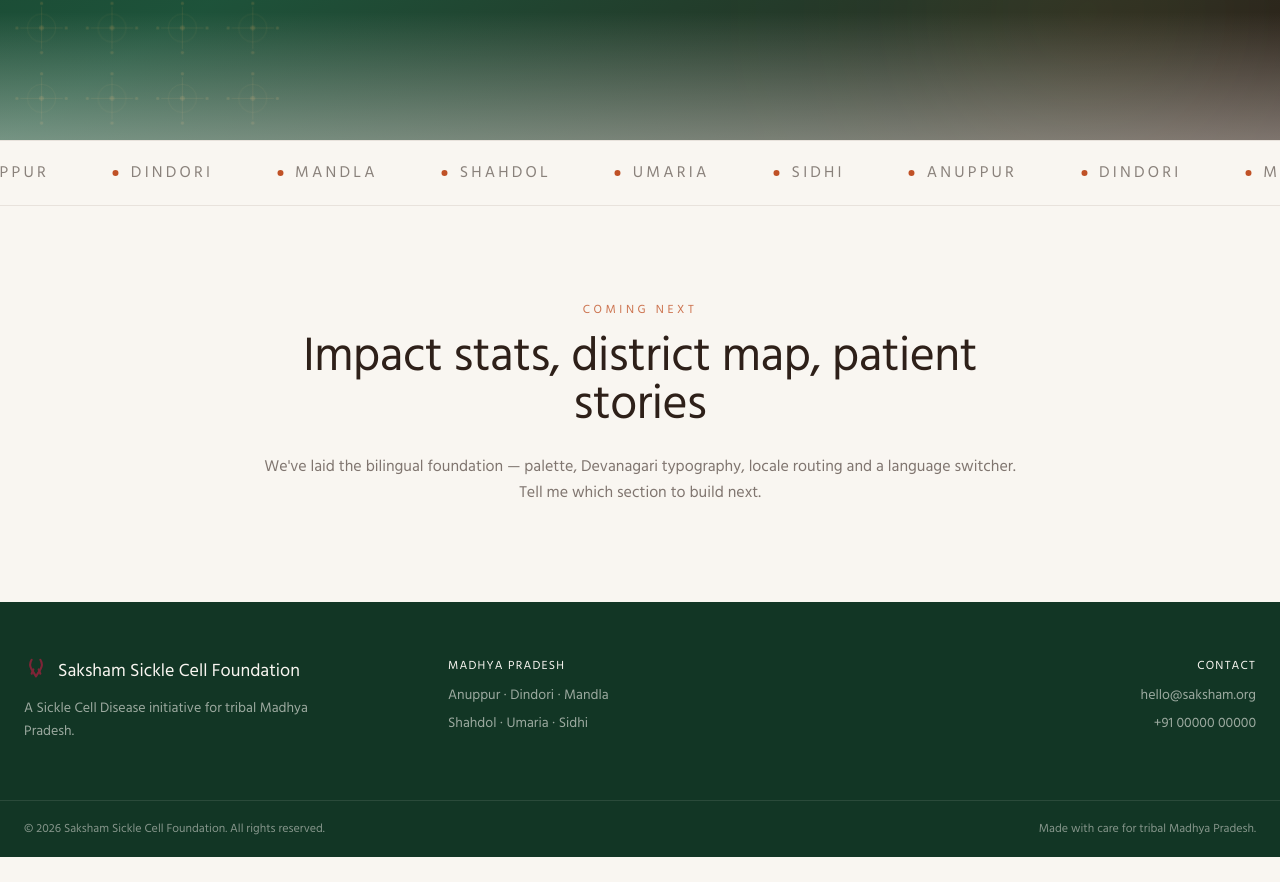
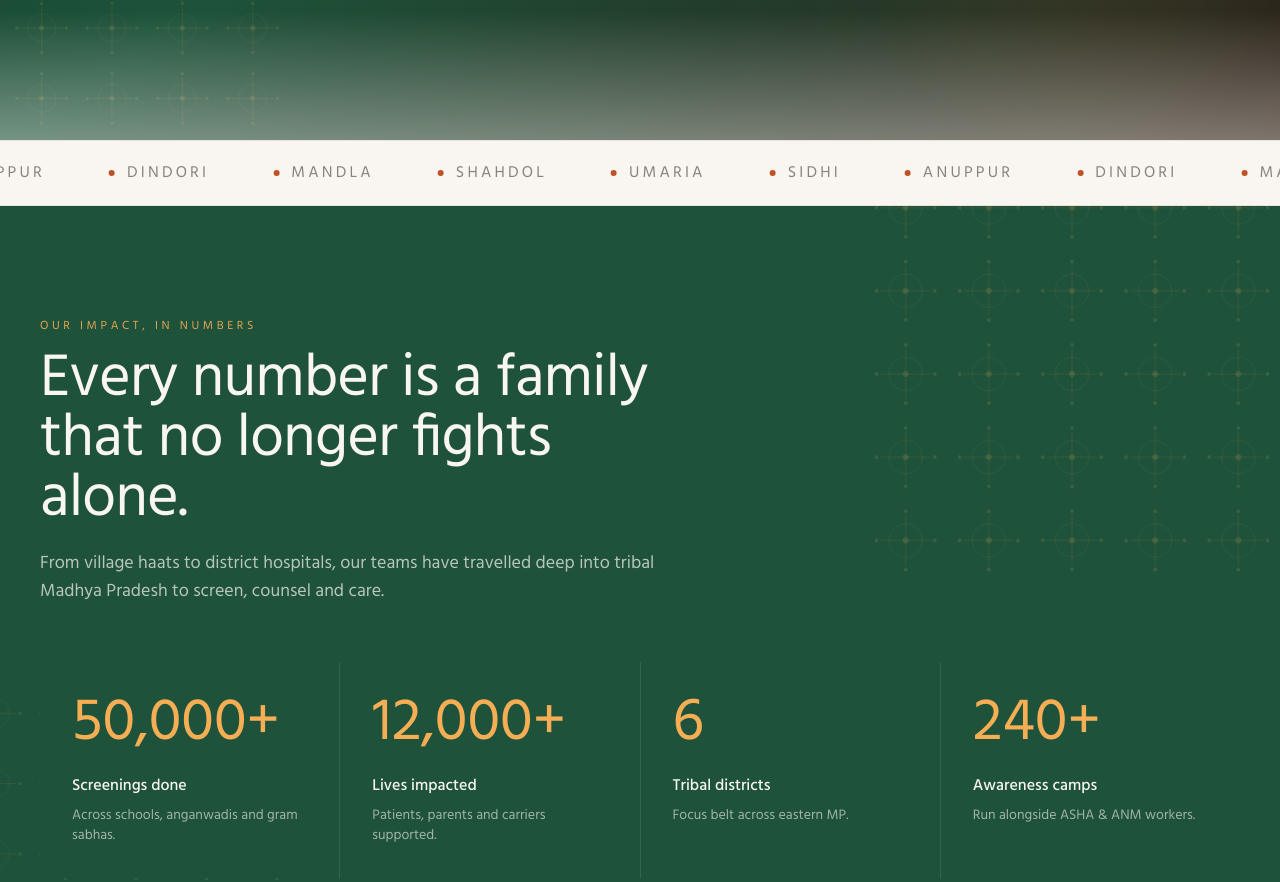
Before and after one commit to aghoribrahman/kssrewango, a React (Vite) app: page /en in a window 1280 px wide. Shown: the part 692-1574 px from the top of the page. Before the commit the page ends 1549 px from the top, so only its background shows below. Built offline with nearby package versions, Linux system fonts and the light colour scheme; a web font is replaced by a local one.

Commit message:
Changes
Co-authored-by: aghoribrahman <78268728+aghoribrahman@users.noreply.github.com>

```diff
--- a/src/pages/Index.tsx
+++ b/src/pages/Index.tsx
@@ -5,6 +5,8 @@ import Header from "@/components/Header";
 import Footer from "@/components/Footer";
 import GondPattern from "@/components/GondPattern";
 import BurgundyRibbon from "@/components/BurgundyRibbon";
+import ImpactStats from "@/components/ImpactStats";
+import DistrictMap from "@/components/DistrictMap";
 import { useLocalePath } from "@/hooks/useLocalePath";
 
 const Hero = () => {
@@ -131,18 +133,8 @@ const Index = () => (
     <main>
       <Hero />
       <FocusDistricts />
-      {/* Future sections (Impact stats, District Map, Stories preview) will mount here. */}
-      <section className="bg-parchment py-24 px-6">
-        <div className="max-w-3xl mx-auto text-center">
-          <p className="text-xs uppercase tracking-[0.3em] text-primary/80 mb-4">Coming next</p>
-          <h2 className="font-serif text-3xl md:text-5xl text-foreground mb-6">
-            Impact stats, district map, patient stories
-          </h2>
-          <p className="text-foreground/60 leading-relaxed">
-            We've laid the bilingual foundation — palette, Devanagari typography, locale routing and a language switcher. Tell me which section to build next.
-          </p>
-        </div>
-      </section>
+      <ImpactStats />
+      <DistrictMap />
     </main>
     <Footer />
   </>
```
